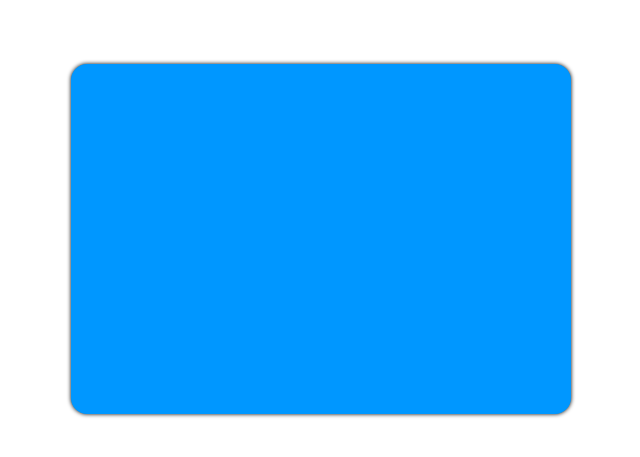
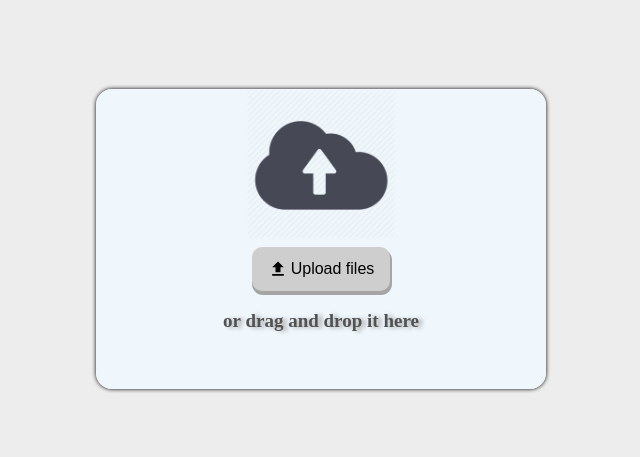
Before and after one commit to vishalkumar12323/react-practice-project, a React (Vite) app: page / in a window 1280 px wide. Shown: the part 161-618 px from the top of the page, without its empty margins (319-959 px from the left). Built offline with nearby package versions, Linux system fonts and the light colour scheme.

Commit message:
add drag and drop events

```diff
--- a/package.json
+++ b/package.json
@@ -12,7 +12,8 @@
   "description": "",
   "dependencies": {
     "react": "^19.0.0",
-    "react-dom": "^19.0.0"
+    "react-dom": "^19.0.0",
+    "react-icons": "^5.4.0"
   },
   "devDependencies": {
     "@types/react": "^19.0.4",
--- a/src/app.jsx
+++ b/src/app.jsx
@@ -2,7 +2,7 @@
 import "./index.css";
 export function App() {
   return (
-    <main>
+    <main className="parent">
       <DragAndDrop />
     </main>
   );
--- a/src/components/DragAndDrop.jsx
+++ b/src/components/DragAndDrop.jsx
@@ -1,24 +1,73 @@
-import { useState, useEffect } from "react";
+import { useState, useEffect, useRef } from "react";
+import { MdUpload } from "react-icons/md";
 
 export const DragAndDrop = () => {
   const [files, setFile] = useState([]);
   const [apiResponse, setApiResponse] = useState({ msg: "", length: 0 });
   const [error, setError] = useState("");
 
+  const inputRef = useRef(null);
+
   async function handleChange(e) {
     const selectedFiles = e.target.files;
     setFile([...selectedFiles]);
   }
+
+  function handleFileUpload() {
+    if (inputRef.current) {
+      console.log(inputRef.current.click());
+    }
+  }
+
+  useEffect(() => {
+    console.log(files);
+  }, [files]);
   return (
     <div className="container">
       <div className="upload_box">
+        <div className="img_box">
+          <img src="/upload-icon.png" alt="upload image" className="img" />
+        </div>
+        <div
+          className="upload_btn_box"
+          onDrop={(e) => {
+            e.preventDefault();
+            e.stopPropagation();
+            inputRef.current && inputRef.current.click();
+          }}
+          onDragOver={(e) => {
+            e.preventDefault();
+            e.stopPropagation();
+            // inputRef.current && inputRef.current.click();
+          }}
+          onDragLeave={(e) => {
+            e.preventDefault();
+            e.stopPropagation();
+            // inputRef.current && inputRef.current.click();
+          }}
+          onDragEnter={(e) => {
+            e.preventDefault();
+            e.stopPropagation();
+            // inputRef.current && inputRef.current.click();
+          }}
+          onClick={() => {
+            inputRef.current && inputRef.current.click();
+          }}>
           <input
+            ref={inputRef}
             type="file"
             className="input_box"
             onChange={handleChange}
             accept="image/jpeg, image/png, image/webp"
             id="id"
           />
+          <button className="btn" type="button" onClick={handleFileUpload}>
+            {" "}
+            <MdUpload size={20} /> <span>Upload files</span>{" "}
+          </button>
+
+          <span className="text">or drag and drop it here</span>
+        </div>
       </div>
     </div>
   );
--- a/src/index.css
+++ b/src/index.css
@@ -10,31 +10,87 @@
   display: flex;
   justify-content: center;
   align-items: center;
+  background-color: #ededed;
 }
 
+.parent {
+  width: 100%;
+}
 .container {
   margin: 0 auto;
-  width: 500px;
-  height: 350px;
+  width: 450px;
+  height: 300px;
   border-radius: 16px;
   box-shadow: 0px 0px 4px 0px black;
-  background-color: rgb(0 151 255);
+  background-color: #f0f9ffe9;
 }
 
 .upload_box {
   width: 100%;
   height: 100%;
   display: flex;
+  grid-template-columns: 1fr 1fr;
   flex-direction: column;
   align-items: center;
-  position: relative;
 }
 
+.img_box {
+  width: 150px;
+  height: 100px;
+}
+
+.img {
+  width: 100%;
+  height: auto;
+}
 .input_box {
   inset: 0;
   width: 100%;
   height: 100%;
   position: absolute;
-  opacity: 0;
+  visibility: hidden;
   cursor: pointer;
 }
+.upload_btn_box {
+  width: 100%;
+  height: 100%;
+  position: relative;
+  margin: auto 0;
+  display: flex;
+  flex-direction: column;
+  align-items: center;
+  justify-content: center;
+  cursor: pointer;
+}
+.btn {
+  padding: 12px 16px;
+  outline: none;
+  border: none;
+  display: flex;
+  justify-content: center;
+  align-items: center;
+  gap: 3px;
+  border-radius: 10px;
+  font-size: 16px;
+  z-index: 999;
+  box-shadow: 1px 3px 0px 1px #a5a5a5;
+  background-color: #cecece;
+}
+
+.btn:active {
+  transition: none;
+  scale: 99%;
+}
+.btn:hover {
+  transition: all 0.3s;
+  background-color: #bababa;
+  cursor: pointer;
+}
+
+.text {
+  margin-top: 19px;
+  font-size: 19px;
+  color: #525252;
+  font-weight: 600;
+  text-shadow: 4px 1px 4px #a5a5a5;
+}
```
Also changed, not shown: public/upload-icon.png (added), 1 other file (tests, documents, lock files or other folders). Lines whose indentation alone changed are shown as unchanged.
